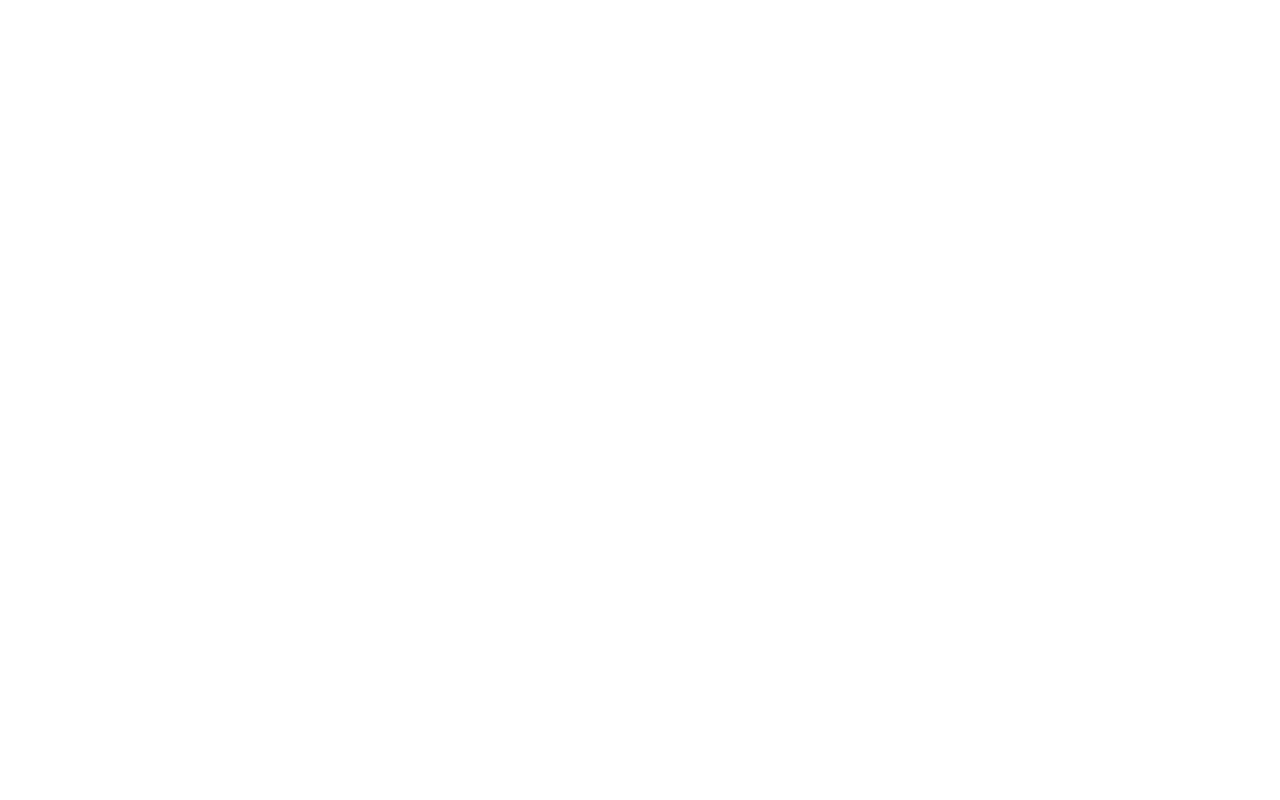
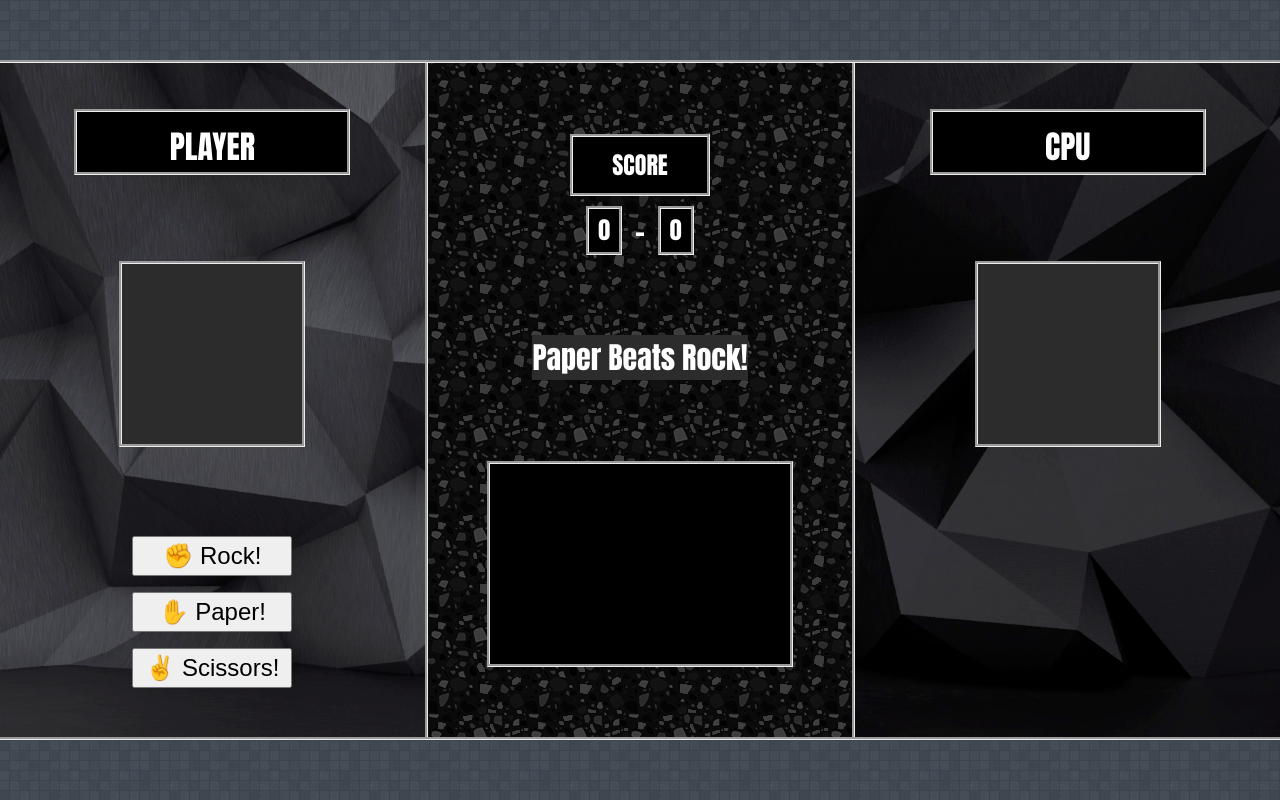
Before and after one commit to taulbeedan/rock-paper-scissors, a plain HTML site: page rps.html in a window 1280 px wide. Drawn offline with Linux system fonts and the light colour scheme.

Commit message:
built HTML structure for UI

```diff
--- a/rps.css
+++ b/rps.css
@@ -0,0 +1,158 @@
+body {
+    display: flex;
+    flex-direction: column;
+    justify-content: space-evenly;
+    margin: 0;
+    height: 100vh;
+    font-family: Impact, Haettenschweiler, 'Arial Narrow Bold', sans-serif;
+}
+
+.header {
+    height: 60px;
+    width: auto;
+    background-image: url(../rock-paper-scissors/images/grey.png);
+    border-bottom: groove;
+}
+
+.footer {
+    height: 60px;
+    width: auto;
+    background-image: url(../rock-paper-scissors/images/grey.png);
+    border-top: groove;
+}
+
+.main {
+    display: flex;
+    height: auto;
+    flex: 1;
+    background-image: url(../rock-paper-scissors/images/background.png);
+    background-repeat: no-repeat;
+    background-attachment: fixed;
+    background-size: cover;
+}
+
+.bar {
+    flex: 1;
+    display: flex;
+    flex-direction: column;
+    justify-content: space-around;
+    align-items: center;
+}
+
+.buttonBox {
+    display: flex;
+    flex-direction: column;
+}
+
+button {
+    margin: 8px;
+    height: 40px;
+    width: 160px;
+    font-size: x-large;
+}
+
+.name {
+    font-size: xx-large;
+    background: black;
+    border-style: groove;
+    color: white;
+    height: 40px;
+    width: 250px;
+    padding: 10px;
+    margin: 5px;
+    text-align: center;
+}
+
+.score {
+    width: auto;
+    background: black;
+    border-style: groove;
+    color: white;
+    padding: 10px;
+    margin: 0;
+    font-size: x-large;
+    text-align: center;
+}
+
+.emptyBox {
+    height: 168px;
+}
+
+.row {
+    display: flex;
+    justify-content: space-around;
+    width: auto;
+    padding: 10px;
+
+}
+
+.dash {
+    font-size: xx-large;
+    color: white;
+    font-weight: bolder;
+}
+
+#middle {
+    background-image: url(../rock-paper-scissors/images/dark-grey.png);
+    border-left: groove;
+    border-right: groove;
+    justify-content: space-evenly;
+}
+
+.scoreBox {
+    display: flex;
+    flex-direction: column;
+    padding: 0;
+    width: 33%;
+}
+
+.playerScore {
+    background-color: black;
+    width: 30px;
+    border-style: groove;
+    color: white;
+    display: flex;
+    justify-content: center;
+    align-items: center;
+    font-size: x-large;
+}
+
+.cpuScore {
+    background-color: black;
+    width: 30px;
+    border-style: groove;
+    color: white;
+    display: flex;
+    justify-content: center;
+    align-items: center;
+    font-size: x-large;
+}
+
+.result {
+    background-color: rgb(44, 44, 44);
+    color: white;
+    text-align: center;
+    font-size: 30px;
+    font-weight: bolder;
+    margin: 10px;
+    margin-top: 0px;
+    min-height: 35px;
+    display: flex;
+    align-items: center;
+    justify-content: center;
+}
+
+.log {
+    background-color: black;
+    width: 300px;
+    height: 200px;
+    border-style: groove;
+    color: white;
+}
+
+.playframe {
+    background-color: rgb(44, 44, 44);
+    width: 180px;
+    height: 180px;
+    border-style: groove;
+}
--- a/rps.html
+++ b/rps.html
@@ -5,10 +5,59 @@
     <meta http-equiv="X-UA-Compatible" content="IE=edge">
     <meta name="viewport" content="width=device-width, initial-scale=1.0">
     <title>Rock Paper Scissors</title>
-
+    <link rel="stylesheet" href="rps.css">
 </head>
 <body>
-
+    <div class="header">
+    </div>
+    <div class="main">
+        <div class="bar">
+            <div class="name">
+                PLAYER
+            </div>
+            <div class="playframe" id="pIcon">
+            </div>
+            <div class="buttonBox">
+                <button id="ROCK">&#9994 Rock!</button>
+                <button id="PAPER">&#9995 Paper!</button>
+                <button id="SCISSORS">&#9996 Scissors!</button>
+            </div>
+        </div>
+        <div class="bar" id="middle">
+            <div class="scoreBox">
+                <div class="score">
+                    SCORE
+                </div>
+                <div class="row">
+                    <div class="playerScore">
+                        0
+                    </div>
+                    <div class="dash">
+                        -
+                    </div>
+                    <div class="cpuScore">
+                        0
+                    </div>
+                </div>
+            </div>
+            <div class="result">
+                Paper Beats Rock!
+            </div>
+            <div class="log">
+            </div>
+        </div>
+        <div class="bar">
+            <div class="name">
+                CPU
+            </div>
+            <div class="playframe" id="cIcon">
+            </div>
+            <div class="emptyBox">
+            </div>
+        </div>
+    </div>
+    <div class="footer">
+    </div>
 </body>
 <script src="rps.js">
 </script>
```
Also changed, not shown: images/background.png (added), images/dark-grey.png (added), images/grey.png (added), images/greyzz.png (added), images/paper.jpeg (added), images/rock.jpg (added), images/scissors.jpeg (added).
